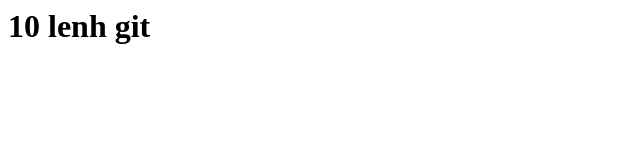
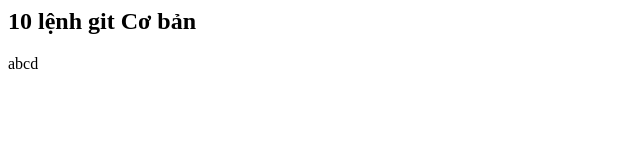
Before and after one commit to Minh-Hi-1211/Git_new, a plain HTML site: page index.html in a window 1280 px wide. Shown: the whole page, without its empty margins (0-640 px from the left). Drawn offline with Linux system fonts and the light colour scheme.

Commit message:
change h1 to h2 and add <p>

```diff
--- a/index.html
+++ b/index.html
@@ -5,6 +5,7 @@
     <title>Git & Github Control</title>
 </head>
 <body>
-    <h1>10 lenh git</h1>
+    <h2>10 lệnh git Cơ bản</h2>
+    <p>abcd</p>
 </body>
 </html>
```
